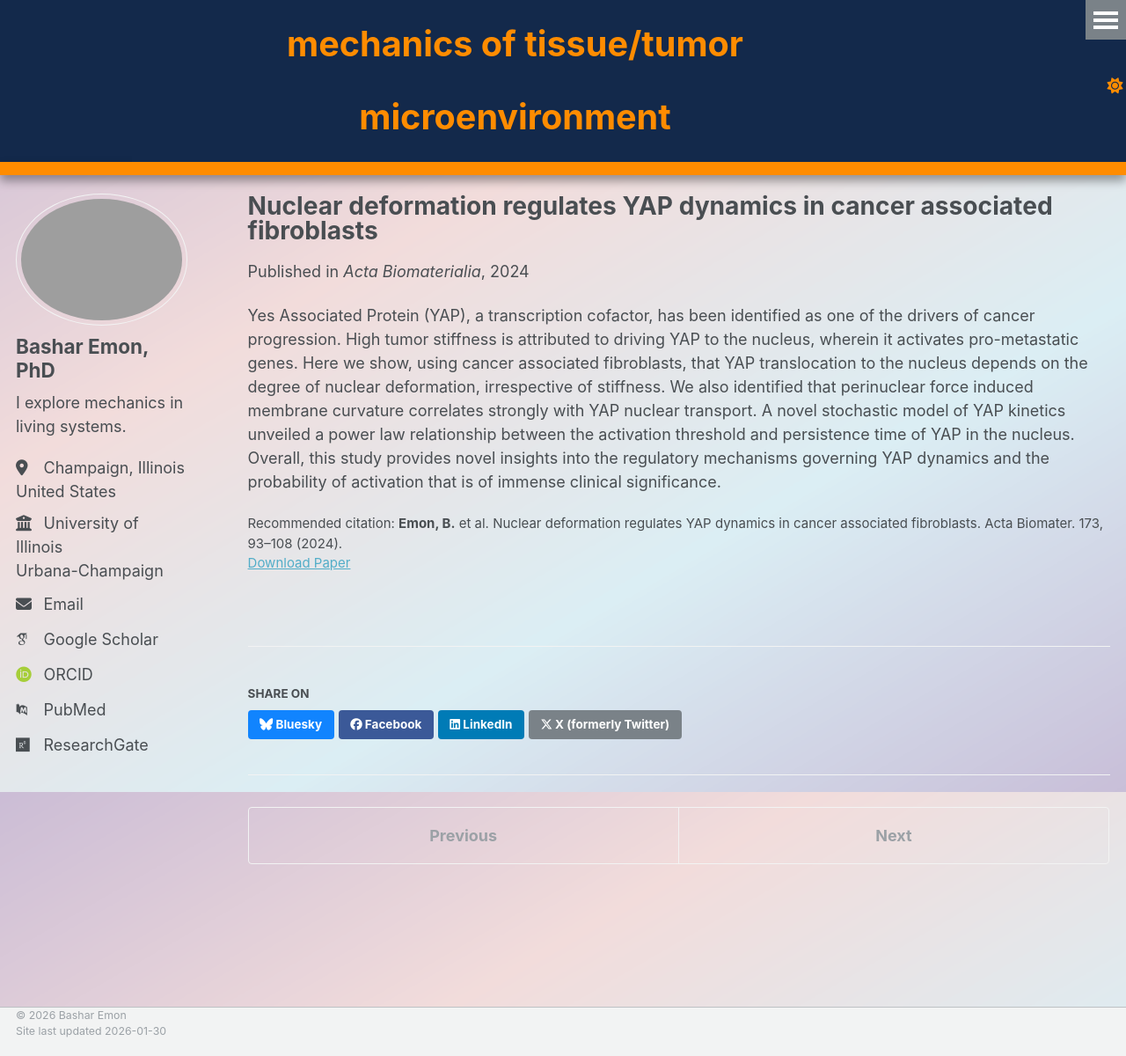
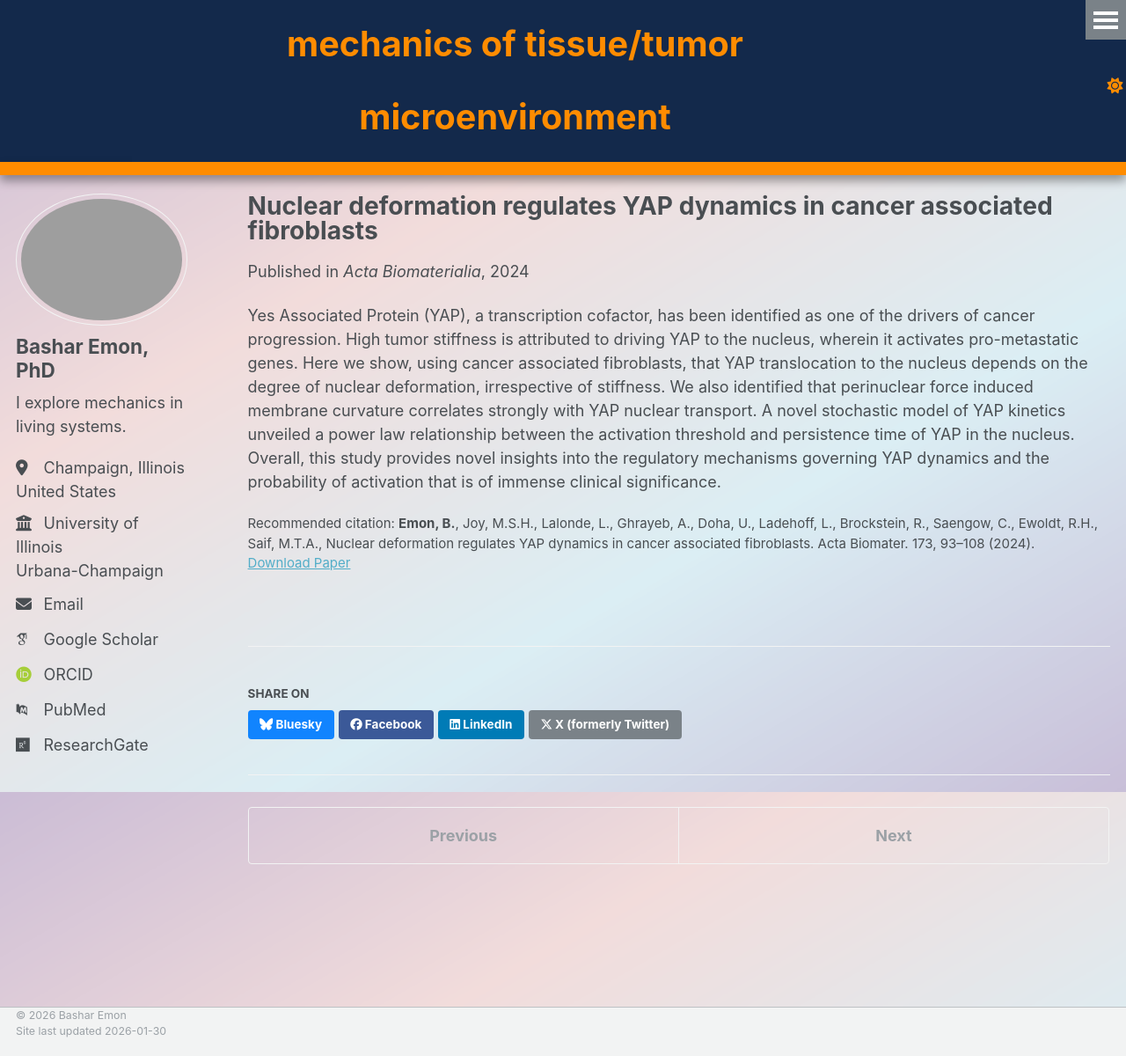
Before and after one commit to BasharEmon/BasharEmon.github.io, a Jekyll site: the page built from _publications/2009-10-01-paper-title-number-1.md, in a window 1280 px wide and 1200 px high. Shown: the whole window at 88% size. Built offline with Jekyll 4.4.1, drawn with Linux system fonts in a browser that asks for light colours; some web fonts are replaced.

Commit message:
Update citation with additional authors

```diff
--- a/_publications/2009-10-01-paper-title-number-1.md
+++ b/_publications/2009-10-01-paper-title-number-1.md
@@ -9,6 +9,6 @@ venue: 'Acta Biomaterialia'
 slidesurl:
 paperurl: 'http://BasharEmon.github.io/files/YAP.pdf'
 bibtexurl:
-citation: '<b>Emon, B.</b> et al. Nuclear deformation regulates YAP dynamics in cancer associated fibroblasts. Acta Biomater. 173, 93–108 (2024).'
+citation: '<b>Emon, B.</b>, Joy, M.S.H., Lalonde, L., Ghrayeb, A., Doha, U., Ladehoff, L., Brockstein, R., Saengow, C., Ewoldt, R.H., Saif, M.T.A., Nuclear deformation regulates YAP dynamics in cancer associated fibroblasts. Acta Biomater. 173, 93–108 (2024).'
 ---
 Yes Associated Protein (YAP), a transcription cofactor, has been identified as one of the drivers of cancer progression. High tumor stiffness is attributed to driving YAP to the nucleus, wherein it activates pro-metastatic genes. Here we show, using cancer associated fibroblasts, that YAP translocation to the nucleus depends on the degree of nuclear deformation, irrespective of stiffness. We also identified that perinuclear force induced membrane curvature correlates strongly with YAP nuclear transport. A novel stochastic model of YAP kinetics unveiled a power law relationship between the activation threshold and persistence time of YAP in the nucleus. Overall, this study provides novel insights into the regulatory mechanisms governing YAP dynamics and the probability of activation that is of immense clinical significance.
```
